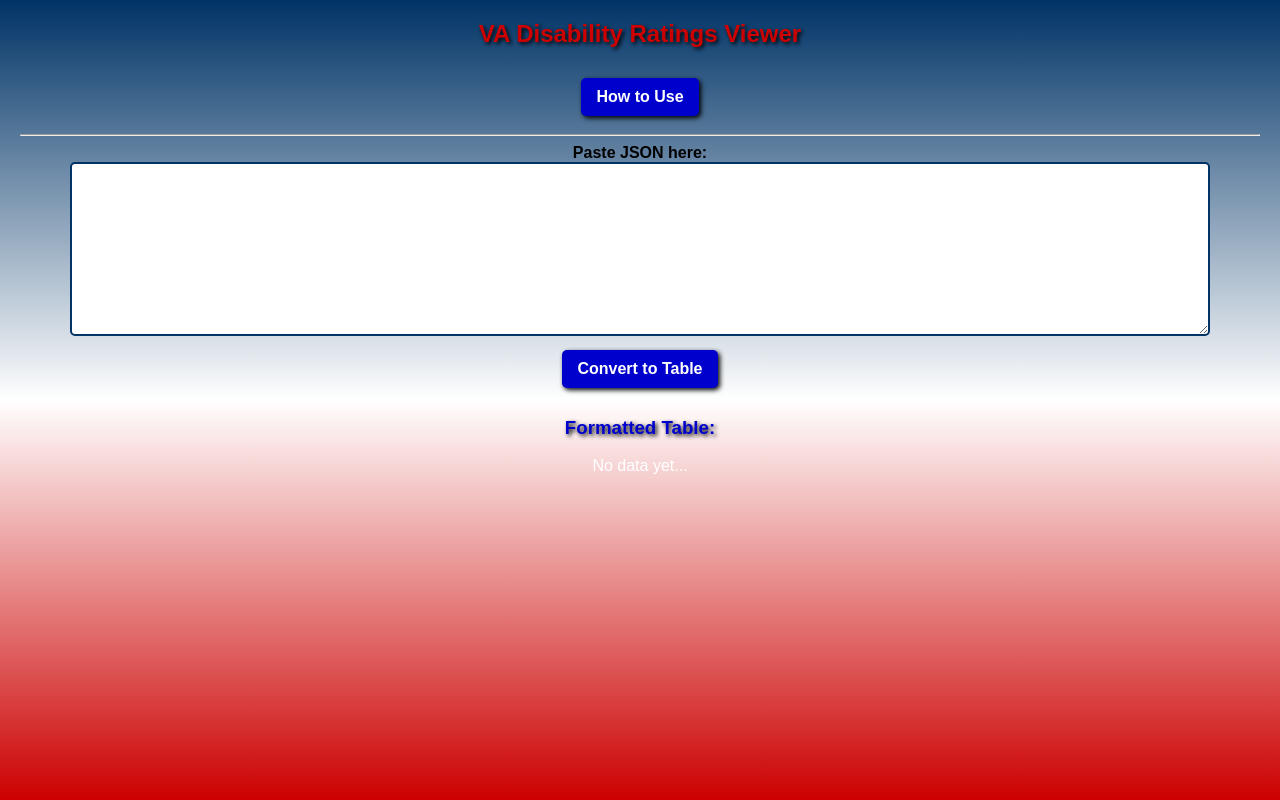
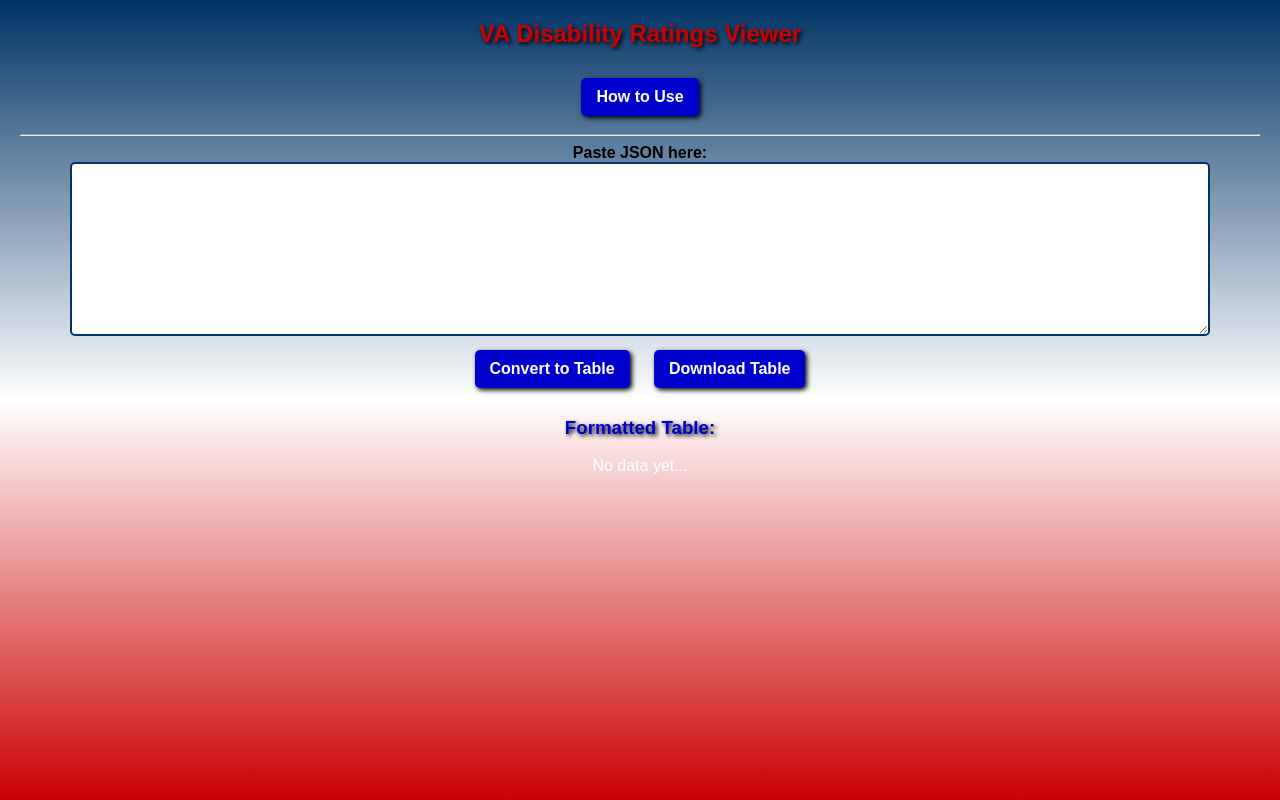
Before and after one commit to bhartman21/VA_Disability_Formatter, a plain HTML site: page AF_Viewer.html in a window 1280 px wide. Drawn offline with Linux system fonts and the light colour scheme.

Commit message:
Update AF_Viewer.html
Adding download functionality

```diff
--- a/AF_Viewer.html
+++ b/AF_Viewer.html
@@ -14,6 +14,7 @@
     <label for="json-input">Paste JSON here:</label>
     <textarea id="json-input"></textarea>
     <button onclick="convertToTable()">Convert to Table</button>
+    <button onclick="downloadCSV()">Download Table</button>
 
     <h3>Formatted Table:</h3>
     <div id="json-output">No data yet...</div>
@@ -160,6 +161,37 @@
             rows.forEach(row => table.appendChild(row));
         }
 
+        function downloadCSV() {
+            const table = document.querySelector("table");
+            if (!table) {
+                alert("No table data to export.");
+                return;
+            }
+
+            let csvContent = "";
+            const rows = table.querySelectorAll("tr");
+
+            rows.forEach(row => {
+                let rowData = [];
+                row.querySelectorAll("th, td").forEach(cell => {
+                    let cellText = cell.textContent.trim().replace(/"/g, '""'); // Escape double quotes
+                    rowData.push(`"${cellText}"`);
+                });
+                csvContent += rowData.join(",") + "\n"; // Join columns with commas and add new line
+            });
+
+            // Create a Blob and trigger the download
+            const blob = new Blob([csvContent], { type: "text/csv" });
+            const url = URL.createObjectURL(blob);
+            const a = document.createElement("a");
+
+            a.href = url;
+            a.download = "VA_Disability_Ratings.csv";
+            document.body.appendChild(a);
+            a.click();
+            document.body.removeChild(a);
+        }
+
     </script>
 
 </body>
```
